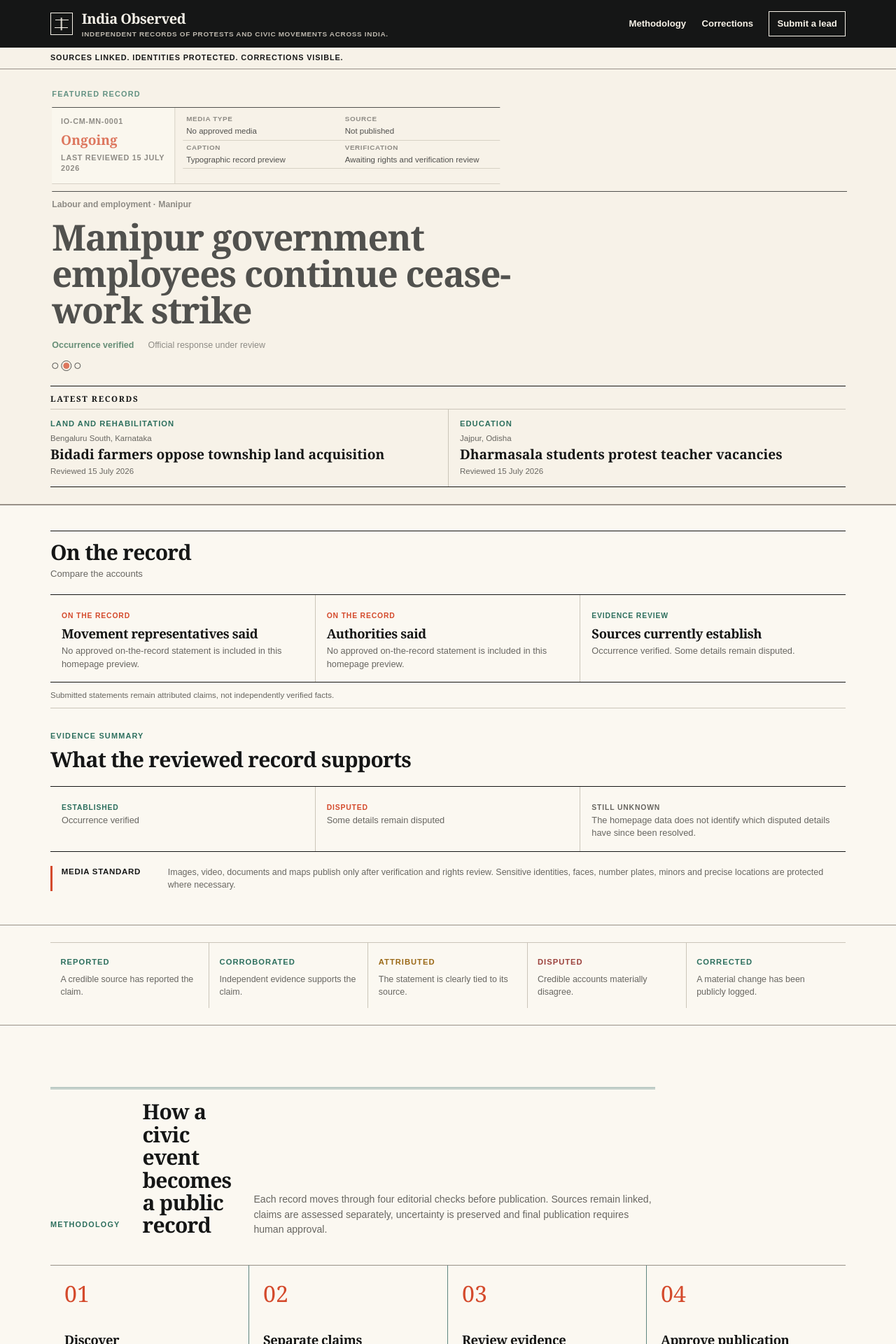
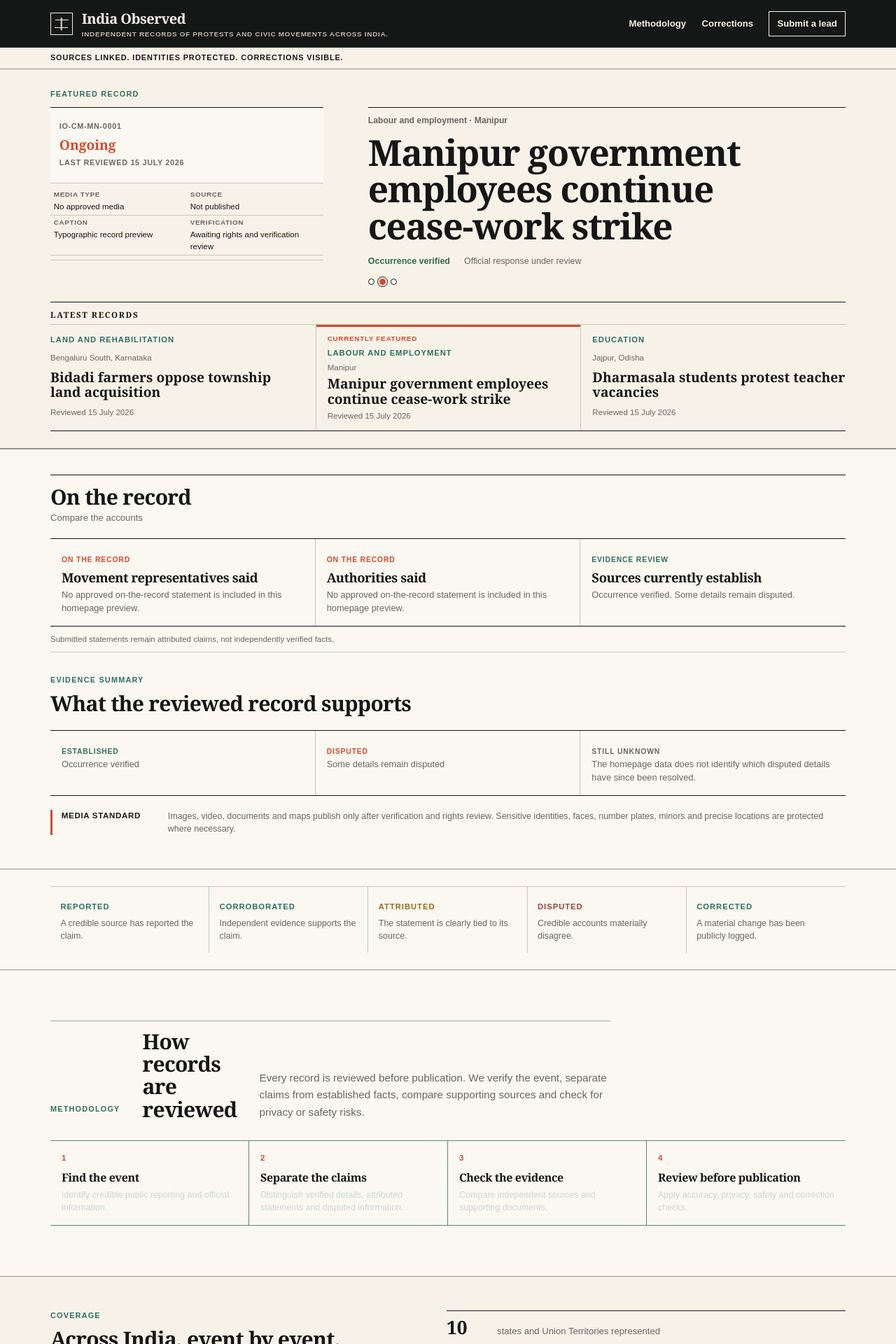
Before and after one commit to naveena04-rao/india-observed, a Next.js app: page / in a window 1280 px wide. Shown: the top 1920 px of the page at 70% size. Built offline with nearby package versions, Linux system fonts and the light colour scheme.

Commit message:
Rebalance featured records layout

```diff
--- a/src/app/components/FeaturedRecordCarousel.tsx
+++ b/src/app/components/FeaturedRecordCarousel.tsx
@@ -42,7 +42,7 @@ export function FeaturedRecordCarousel({ records }: FeaturedRecordCarouselProps)
     if (records.length < 2 || isHovered || hasFocus || !isVisible || prefersReducedMotion) return;
     const timer = window.setInterval(
       () => setActiveIndex((index) => (index + 1) % records.length),
-      6000,
+      4000,
     );
     return () => window.clearInterval(timer);
   }, [hasFocus, isHovered, isVisible, prefersReducedMotion, records.length]);
@@ -50,9 +50,6 @@ export function FeaturedRecordCarousel({ records }: FeaturedRecordCarouselProps)
   if (records.length === 0) return null;
 
   const activeRecord = records[activeIndex]!;
-  const inactiveRecords = records
-    .map((record, index) => ({ record, index }))
-    .filter(({ index }) => index !== activeIndex);
 
   return (
     <section
@@ -95,6 +92,7 @@ export function FeaturedRecordCarousel({ records }: FeaturedRecordCarouselProps)
               </dl>
             </figcaption>
           </figure>
+          <div className="featured-record-copy">
             <p className="featured-meta">
               {activeRecord.topic} · {activeRecord.place}
             </p>
@@ -118,18 +116,30 @@ export function FeaturedRecordCarousel({ records }: FeaturedRecordCarouselProps)
               Featured record {activeIndex + 1} of {records.length}
             </p>
           </div>
+        </div>
 
         <aside className="latest-records-row" aria-label="Latest records">
           <h2 className="brief-label">Latest records</h2>
           <div className="latest-records-grid">
-            {inactiveRecords.map(({ record, index }) => (
+            {records.map((record, index) => (
               <button
-                className="latest-entry latest-entry-button"
+                className={
+                  "latest-entry latest-entry-button" + (index === activeIndex ? " is-active" : "")
+                }
                 type="button"
                 key={record.id}
                 onClick={() => setActiveIndex(index)}
-                aria-label={"Feature record " + record.id + ": " + record.title}
+                aria-label={
+                  (index === activeIndex ? "Currently featured: " : "Feature record: ") +
+                  record.id +
+                  ": " +
+                  record.title
+                }
+                aria-current={index === activeIndex ? "true" : undefined}
               >
+                {index === activeIndex && (
+                  <span className="current-record">Currently featured</span>
+                )}
                 <span className="record-topic">{record.topic}</span>
                 <span className="latest-location">{record.place}</span>
                 <strong>{record.title}</strong>
--- a/src/app/globals.css
+++ b/src/app/globals.css
@@ -1863,21 +1863,30 @@ h3 {
   padding-block: 1.75rem 1.5rem;
 }
 
-.featured-carousel .hero-copy {
+.featured-carousel .featured-slide {
+  align-items: start;
+  display: grid;
+  gap: 0.6rem clamp(2rem, 5vw, 5rem);
+  grid-template-columns: minmax(17rem, 0.8fr) minmax(0, 1.4fr);
   width: 100%;
 }
 
 .featured-carousel .section-kicker {
-  margin-bottom: 0.6rem;
+  grid-column: 1 / -1;
+  margin-bottom: 0;
 }
 
 .featured-carousel .media-fallback {
-  grid-template-columns: minmax(145px, 0.55fr) minmax(240px, 1.45fr);
-  margin-bottom: 0.65rem;
-  max-width: 40rem;
+  grid-column: 1;
+  grid-template-columns: 1fr;
+  margin: 0;
+  max-width: 25rem;
+  width: 100%;
 }
 
 .featured-carousel .document-preview {
+  border-bottom: 1px solid var(--line);
+  border-right: 0;
   min-height: 6.75rem;
   padding: 0.7rem 0.8rem;
 }
@@ -1888,15 +1897,21 @@ h3 {
 }
 
 .featured-carousel .media-fallback figcaption {
-  padding: 0.4rem 0 0.4rem 0.7rem;
+  padding: 0.35rem 0;
 }
 
 .featured-carousel .media-fallback dl div {
   padding: 0.22rem 0.3rem;
 }
 
+.featured-record-copy {
+  align-self: center;
+  grid-column: 2;
+  min-width: 0;
+}
+
 .featured-carousel .hero-copy h1 {
-  max-width: 24ch;
+  max-width: 22ch;
 }
 
 .featured-evidence {
@@ -1949,7 +1964,7 @@ h3 {
   border-bottom: 1px solid var(--ink);
   border-top: 1px solid var(--line);
   display: grid;
-  grid-template-columns: repeat(2, minmax(0, 1fr));
+  grid-template-columns: repeat(3, minmax(0, 1fr));
 }
 
 .latest-entry-button {
@@ -1958,18 +1973,36 @@ h3 {
   cursor: pointer;
   display: grid;
   font: inherit;
-  padding: 0.8rem 0;
+  min-width: 0;
+  padding: 0.8rem 1rem;
+  position: relative;
   text-align: left;
   width: 100%;
 }
 
+.latest-entry-button:first-child {
+  padding-left: 0;
+}
+
+.latest-entry-button:last-child {
+  padding-right: 0;
+}
+
 .latest-entry-button + .latest-entry-button {
   border-left: 1px solid var(--line);
-  padding-left: 1rem;
-}
-
-.latest-entry-button:first-child {
-  padding-right: 1rem;
+}
+
+.latest-entry-button.is-active {
+  box-shadow: inset 0 3px 0 var(--terracotta);
+}
+
+.current-record {
+  color: var(--terracotta);
+  font-size: 0.62rem;
+  font-weight: 900;
+  letter-spacing: 0.07em;
+  margin-bottom: 0.3rem;
+  text-transform: uppercase;
 }
 
 .latest-entry-button strong {
@@ -2024,9 +2057,9 @@ h3 {
   width: 1px;
 }
 
-/* Four-stage methodology sequence */
+/* Compact methodology checklist */
 .methodology-section {
-  padding-block: clamp(3.5rem, 7vw, 5.5rem);
+  padding-block: clamp(3rem, 6vw, 4.5rem);
 }
 
 .methodology-layout {
@@ -2034,9 +2067,9 @@ h3 {
 }
 
 .methodology-heading {
-  border-top: 3px double #8eaaa6;
-  max-width: 54rem;
-  padding-top: 1rem;
+  border-top: 1px solid #8eaaa6;
+  max-width: 50rem;
+  padding-top: 0.8rem;
 }
 
 .methodology-heading h2 {
@@ -2044,21 +2077,23 @@ h3 {
 }
 
 .methodology-heading p:not(.section-kicker) {
-  max-width: 50rem;
+  font-size: 0.95rem;
+  line-height: 1.6;
+  max-width: 47rem;
 }
 
 .methodology-section .process-list {
   display: grid;
   grid-template-columns: repeat(4, minmax(0, 1fr));
-  margin-top: 2.5rem;
+  margin-top: 1.75rem;
 }
 
 .methodology-section .process-list li {
-  align-content: start;
   border-bottom: 1px solid #5f8580;
+  border-top: 1px solid #5f8580;
   display: block;
-  min-height: 13rem;
-  padding: 1.1rem 1.25rem 1.35rem;
+  min-height: 0;
+  padding: 1rem;
 }
 
 .methodology-section .process-list li:not(:last-child) {
@@ -2067,17 +2102,20 @@ h3 {
 
 .methodology-section .process-list > li > span {
   display: block;
-  font-size: 2rem;
-  margin-bottom: 2rem;
+  font-family: inherit;
+  font-size: 0.72rem;
+  font-weight: 800;
+  margin-bottom: 0.65rem;
 }
 
 .methodology-section .process-list h3 {
-  margin-bottom: 0.55rem;
+  font-size: 1rem;
+  margin-bottom: 0.4rem;
 }
 
 .methodology-section .process-list p {
   color: #c8d8d5;
-  font-size: 0.82rem;
+  font-size: 0.78rem;
   margin: 0;
 }
 
@@ -2088,8 +2126,16 @@ h3 {
 }
 
 @media (max-width: 1000px) {
+  .latest-records-grid,
   .methodology-section .process-list {
     grid-template-columns: repeat(2, minmax(0, 1fr));
+  }
+
+  .latest-entry-button:nth-child(3) {
+    border-left: 0;
+    border-top: 1px solid var(--line);
+    grid-column: 1 / -1;
+    padding-left: 0;
   }
 
   .methodology-section .process-list li:nth-child(2) {
@@ -2106,47 +2152,49 @@ h3 {
     padding-block: 1.35rem;
   }
 
+  .featured-carousel .featured-slide {
+    display: block;
+  }
+
+  .featured-carousel .section-kicker {
+    margin-bottom: 0.6rem;
+  }
+
   .featured-carousel .media-fallback {
+    max-width: none;
+  }
+
+  .featured-record-copy {
+    margin-top: 0.8rem;
+  }
+
+  .latest-records-grid,
+  .methodology-section .process-list {
     grid-template-columns: 1fr;
-    max-width: none;
-  }
-
-  .featured-carousel .media-fallback figcaption {
-    padding: 0.35rem 0;
-  }
-
-  .latest-records-grid {
-    grid-template-columns: 1fr;
-  }
-
-  .latest-entry-button + .latest-entry-button {
+  }
+
+  .latest-entry-button,
+  .latest-entry-button:first-child,
+  .latest-entry-button:last-child {
+    padding-inline: 0;
+  }
+
+  .latest-entry-button + .latest-entry-button,
+  .latest-entry-button:nth-child(3) {
     border-left: 0;
     border-top: 1px solid var(--line);
-    padding-left: 0;
-  }
-
-  .latest-entry-button:first-child {
-    padding-right: 0;
+    grid-column: auto;
   }
 
   .hero-section + .verification-section {
     padding-block: 1.75rem 2.25rem;
   }
 
-  .methodology-section .process-list {
-    grid-template-columns: 1fr;
-  }
-
   .methodology-section .process-list li {
     border-right: 0;
-    min-height: 0;
   }
 
   .methodology-section .process-list li:nth-child(-n + 2) {
     border-bottom: 1px solid #5f8580;
   }
-
-  .methodology-section .process-list > li > span {
-    margin-bottom: 0.75rem;
-  }
-}
+}
--- a/src/app/page.tsx
+++ b/src/app/page.tsx
@@ -46,22 +46,14 @@ const verificationLabels = [
 ] as const;
 
 const processSteps = [
-  ["01", "Discover", "Identify relevant reporting, official records and credible public sources."],
+  ["1", "Find the event", "Identify credible public reporting and official information."],
   [
-    "02",
-    "Separate claims",
-    "Distinguish verified events, attributed statements, allegations, responses and outcomes.",
+    "2",
+    "Separate the claims",
+    "Distinguish verified details, attributed statements and disputed information.",
   ],
-  [
-    "03",
-    "Review evidence",
-    "Compare independent sources, primary documents and conflicting accounts.",
-  ],
-  [
-    "04",
-    "Approve publication",
-    "Apply accuracy, privacy, safety and correction checks before a record becomes public.",
-  ],
+  ["3", "Check the evidence", "Compare independent sources and supporting documents."],
+  ["4", "Review before publication", "Apply accuracy, privacy, safety and correction checks."],
 ] as const;
 
 export default function HomePage() {
@@ -188,11 +180,10 @@ export default function HomePage() {
         <div className="page-shell methodology-layout">
           <div className="methodology-heading">
             <p className="section-kicker light-kicker">Methodology</p>
-            <h2>How a civic event becomes a public record</h2>
+            <h2>How records are reviewed</h2>
             <p>
-              Each record moves through four editorial checks before publication. Sources remain
-              linked, claims are assessed separately, uncertainty is preserved and final publication
-              requires human approval.
+              Every record is reviewed before publication. We verify the event, separate claims from
+              established facts, compare supporting sources and check for privacy or safety risks.
             </p>
           </div>
 
```
Also changed, not shown: 1 other file (tests, documents, lock files or other folders). Lines whose indentation alone changed are shown as unchanged.
